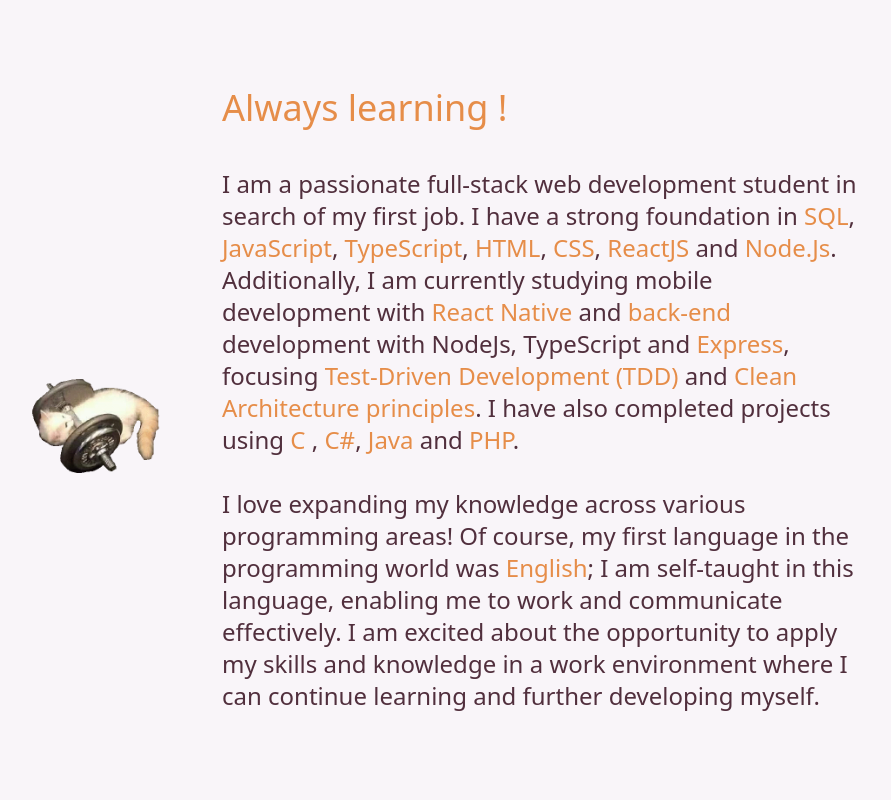
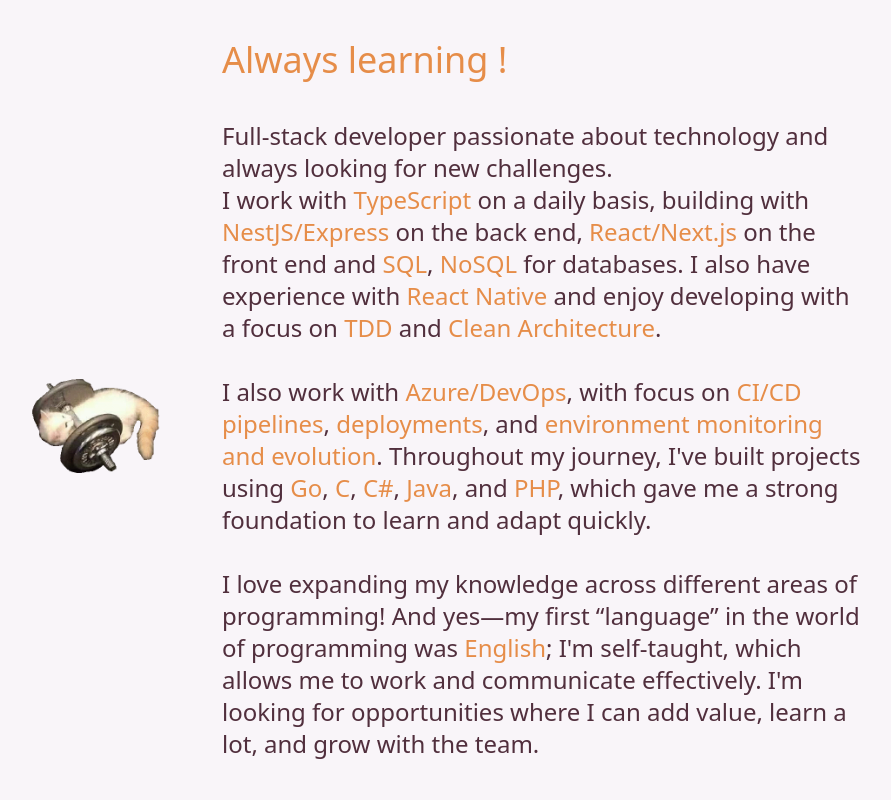
Before and after one commit to alvarosoaress/portfolio, a React (Vite) app: page / in a window 1280 px wide. Shown: the part 900-1700 px from the top of the page, without its empty margins (226-1117 px from the left). Built offline with nearby package versions, Linux system fonts and the light colour scheme; no server answers; the HTML template or start-up script is replaced by a standard one; a web font is replaced by a local one.

Commit message:
feat: update texts

```diff
--- a/src/components/Text/LanguageProvider.tsx
+++ b/src/components/Text/LanguageProvider.tsx
@@ -43,56 +43,54 @@
     ],
     headerItems: ['Home', 'Sobre', 'Projetos', 'Contato'],
     heroTitle: 'Prazer, ',
-    heroDev: `Desenvolvedor</br>Web Full-Stack`,
+    heroDev: `Desenvolvedor</br>Full-Stack`,
     aboutTitle: 'Sempre aprendendo!',
-    aboutMobileText: ` Eu sou um estudante apaixonado por programação web full stack em
-      busca de seu primeiro emprego. <br />
-      Tenho conhecimentos sólidos em
-      <span class="text-primary">SQL</span>,
-      <span class="text-primary">JavaScript</span>,
-      <span class="text-primary">TypeScript</span>,
-      <span class="text-primary">HTML</span>,
-      <span class="text-primary">CSS</span>,
-      <span class="text-primary">ReactJS</span> e
-      <span class="text-primary">Node.Js</span>. Além disso, estou
-      estudando mobile com
-      <span class="text-primary">React Native</span> e <span class="text-primary">back-end</span> com
-      NodeJs, TypeScript e <span class="text-primary">Express</span>,
-      com foco em <span class="text-primary">Test-Driven Development (TDD)</span> e
-      <span class="text-primary">Clean Architecture</span>. Também já
-      realizei projetos utilizando <span class="text-primary">C</span>
-      , <span class="text-primary">C#</span>,
+    aboutMobileText: `Desenvolvedor full-stack apaixonado por tecnologia em
+      busca de novos desafios. <br />
+      Trabalho com <span class="text-primary">TypeScript</span> no dia a dia,
+      atuando com <span class="text-primary">NestJS/Express</span> no back-end e
+      <span class="text-primary">React/Next.js</span> no front-end, além de ter contato
+      com <span class="text-primary">React Native</span>.
+      Tenho experiência com <span class="text-primary">SQL</span> e <span class="text-primary">NoSql</span>,
+      e curto desenvolver com foco em <span class="text-primary">TDD</span> e <span class="text-primary">Clean Architecture</span>.<br />
+      <br />
+      Também tenho vivência com <span class="text-primary">Azure/DevOps</span>, trabalhando com <span class="text-primary">pipelines de CI/CD</span>,
+      <span class="text-primary">deploys</span> e <span class="text-primary">monitoramento/evolução de ambientes</span>.
+      Ao longo da minha jornada, já realizei projetos com
+      <span class="text-primary">Go</span>,
+      <span class="text-primary">C</span>,
+      <span class="text-primary">C#</span>,
       <span class="text-primary">Java</span> e
-      <span class="text-primary">PHP</span>. Adoro expandir meu
+      <span class="text-primary">PHP</span>, o que me deu uma boa base para aprender e me adaptar rápido.<br/>
+      <br/>
+      Adoro expandir meu
       conhecimento para várias áreas da programação! E claro, minha
       primeira linguagem no mundo da programação foi o
       <span class="text-primary">inglês</span>; sou autodidata nessa
-      língua, me permitindo trabalhar e comunicar efetivamente.`,
-    aboutDesktopText: ` Eu sou um estudante apaixonado por programação web full stack em
-      busca de seu primeiro emprego. Tenho conhecimentos sólidos em
-      <span class="text-primary">SQL</span>,
-      <span class="text-primary">JavaScript</span>,
-      <span class="text-primary">TypeScript</span>,
-      <span class="text-primary">HTML</span>,
-      <span class="text-primary">CSS</span>,
-      <span class="text-primary">ReactJS</span> e
-      <span class="text-primary">Node.Js</span>. Além disso, estou
-      estudando mobile com
-      <span class="text-primary">React Native</span> e <span class="text-primary">back-end</span> com
-      NodeJs, TypeScript e <span class="text-primary">Express</span>,
-      com foco em <span class="text-primary">Test-Driven Development (TDD)</span> e
-      <span class="text-primary">Clean Architecture</span>. Também já
-      realizei projetos utilizando <span class="text-primary">C</span>
-      , <span class="text-primary">C#</span>,
+      língua, me permitindo trabalhar e comunicar efetivamente. Estou em busca de oportunidades onde eu possa gerar valor, aprender bastante e crescer junto com o time.`,
+    aboutDesktopText: `Desenvolvedor full-stack apaixonado por tecnologia em
+      busca de novos desafios. <br />
+      Trabalho com <span class="text-primary">TypeScript</span> no dia a dia,
+      atuando com <span class="text-primary">NestJS/Express</span> no back-end e
+      <span class="text-primary">React/Next.js</span> no front-end, além de ter contato
+      com <span class="text-primary">React Native</span>.
+      Tenho experiência com <span class="text-primary">SQL</span> e <span class="text-primary">NoSql</span>,
+      e curto desenvolver com foco em <span class="text-primary">TDD</span> e <span class="text-primary">Clean Architecture</span>.<br />
+      <br />
+      Também tenho vivência com <span class="text-primary">Azure/DevOps</span>, trabalhando com <span class="text-primary">pipelines de CI/CD</span>,
+      <span class="text-primary">deploys</span> e <span class="text-primary">monitoramento/evolução de ambientes</span>.
+      Ao longo da minha jornada, já realizei projetos com
+      <span class="text-primary">Go</span>,
+      <span class="text-primary">C</span>,
+      <span class="text-primary">C#</span>,
       <span class="text-primary">Java</span> e
-      <span class="text-primary">PHP</span>. <br />
-      <br />
-      Adoro expandir meu conhecimento para várias áreas da programação! E
-      claro, minha primeira linguagem no mundo da programação foi o
-      <span class="text-primary">inglês</span>; sou autodidata nessa língua, me permitindo trabalhar e
-      comunicar efetivamente. Estou animado com a oportunidade de aplicar
-      minhas habilidades e conhecimentos em um ambiente de trabalho aonde
-      eu possa aprender e me desenvolver ainda mais.`,
+      <span class="text-primary">PHP</span>, o que me deu uma boa base para aprender e me adaptar rápido.<br/>
+      <br/>
+      Adoro expandir meu
+      conhecimento para várias áreas da programação! E claro, minha
+      primeira linguagem no mundo da programação foi o
+      <span class="text-primary">inglês</span>; sou autodidata nessa
+      língua, me permitindo trabalhar e comunicar efetivamente. Estou em busca de oportunidades onde eu possa gerar valor, aprender bastante e crescer junto com o time.`,
     contactTitle: 'Vamos trocar uma ideia !',
     projectTitle: 'Colocando em prática !',
     clipboard: 'Copiado !',
@@ -112,44 +110,46 @@
     ],
     headerItems: ['Home', 'About', 'Projects', 'Contact'],
     heroTitle: `I am, `,
-    heroDev: `Full-Stack</br>Web Developer`,
+    heroDev: `Full-Stack</br>Developer`,
     aboutTitle: 'Always learning !',
-    aboutMobileText: `I am a passionate full-stack web development student in search of my first job.<br />
-      I have solid knowledge in
-      <span class="text-primary">SQL</span>,
-      <span class="text-primary">JavaScript</span>,
-      <span class="text-primary">TypeScript</span>,
-      <span class="text-primary">HTML</span>,
-      <span class="text-primary">CSS</span>,
-      <span class="text-primary">ReactJS</span>, and
-      <span class="text-primary">Node.js</span>. Additionally, I am currently studying mobile development with
-      <span class="text-primary">React Native</span> and <span class="text-primary">back-end</span> with Node.js, TypeScript, and
-      <span class="text-primary">Express</span>,
-      focusing on <span class="text-primary">Test-Driven Development (TDD)</span> and
-      <span class="text-primary">Clean Architecture</span>. I have also completed projects using
+    aboutMobileText: `Full-stack developer passionate about technology and always looking for new challenges. <br />
+      I work with <span class="text-primary">TypeScript</span> on a daily basis,
+      building with <span class="text-primary">NestJS/Express</span> on the back end,
+      <span class="text-primary">React/Next.js</span> on the front end and <span class="text-primary">SQL</span>, <span class="text-primary">NoSQL</span> for databases.
+      I also have experience with
+      <span class="text-primary">React Native</span>
+      and enjoy developing with a focus on <span class="text-primary">TDD</span> and <span class="text-primary">Clean Architecture</span>.<br />
+      <br />
+      I also work with <span class="text-primary">Azure/DevOps</span>, with focus on <span class="text-primary">CI/CD pipelines</span>,
+      <span class="text-primary">deployments</span>, and <span class="text-primary">environment monitoring and evolution</span>.
+      Throughout my journey, I've built projects using
+      <span class="text-primary">Go</span>,
       <span class="text-primary">C</span>,
       <span class="text-primary">C#</span>,
       <span class="text-primary">Java</span>, and
-      <span class="text-primary">PHP</span>. I love expanding my knowledge across various programming areas! And of course, my first language in the programming world was
-      <span class="text-primary">English</span>; I am self-taught in this language, enabling me to work and communicate effectively.`,
-    aboutDesktopText: `I am a passionate full-stack web development student in search of my first job. I have a strong foundation in
-      <span class="text-primary">SQL</span>,
-      <span class="text-primary">JavaScript</span>,
-      <span class="text-primary">TypeScript</span>,
-      <span class="text-primary">HTML</span>,
-      <span class="text-primary">CSS</span>,
-      <span class="text-primary">ReactJS</span> and
-      <span class="text-primary">Node.Js</span>. Additionally, I am currently studying mobile development with
-      <span class="text-primary">React Native</span> and <span class="text-primary">back-end</span> development with
-      NodeJs, TypeScript and <span class="text-primary">Express</span>,
-      focusing <span class="text-primary">Test-Driven Development (TDD)</span> and
-      <span class="text-primary">Clean Architecture principles</span>. I have also completed projects using
-      <span class="text-primary">C</span>
-      , <span class="text-primary">C#</span>,
-      <span class="text-primary">Java</span> and
-      <span class="text-primary">PHP</span>.<br/><br/> I love expanding my knowledge across various programming areas!
-      Of course, my first language in the programming world was
-      <span class="text-primary">English</span>; I am self-taught in this language, enabling me to work and communicate effectively. I am excited about the opportunity to apply my skills and knowledge in a work environment where I can continue learning and further developing myself.`,
+      <span class="text-primary">PHP</span>, which gave me a strong foundation to learn and adapt quickly.<br/>
+      <br/>
+      I love expanding my knowledge across different areas of programming! And yes—my first “language” in the world of programming was
+      <span class="text-primary">English</span>; I'm self-taught, which allows me to work and communicate effectively. I'm looking for opportunities where I can add value, learn a lot, and grow with the team.`,
+    aboutDesktopText: `Full-stack developer passionate about technology and always looking for new challenges. <br />
+      I work with <span class="text-primary">TypeScript</span> on a daily basis,
+      building with <span class="text-primary">NestJS/Express</span> on the back end,
+      <span class="text-primary">React/Next.js</span> on the front end and <span class="text-primary">SQL</span>, <span class="text-primary">NoSQL</span> for databases.
+      I also have experience with
+      <span class="text-primary">React Native</span>
+      and enjoy developing with a focus on <span class="text-primary">TDD</span> and <span class="text-primary">Clean Architecture</span>.<br />
+      <br />
+      I also work with <span class="text-primary">Azure/DevOps</span>, with focus on <span class="text-primary">CI/CD pipelines</span>,
+      <span class="text-primary">deployments</span>, and <span class="text-primary">environment monitoring and evolution</span>.
+      Throughout my journey, I've built projects using
+      <span class="text-primary">Go</span>,
+      <span class="text-primary">C</span>,
+      <span class="text-primary">C#</span>,
+      <span class="text-primary">Java</span>, and
+      <span class="text-primary">PHP</span>, which gave me a strong foundation to learn and adapt quickly.<br/>
+      <br/>
+      I love expanding my knowledge across different areas of programming! And yes—my first “language” in the world of programming was
+      <span class="text-primary">English</span>; I'm self-taught, which allows me to work and communicate effectively. I'm looking for opportunities where I can add value, learn a lot, and grow with the team.`,
     contactTitle: `Let's talk!`,
     projectTitle: `From Idea to Reality`,
     clipboard: 'Copied !',
```
